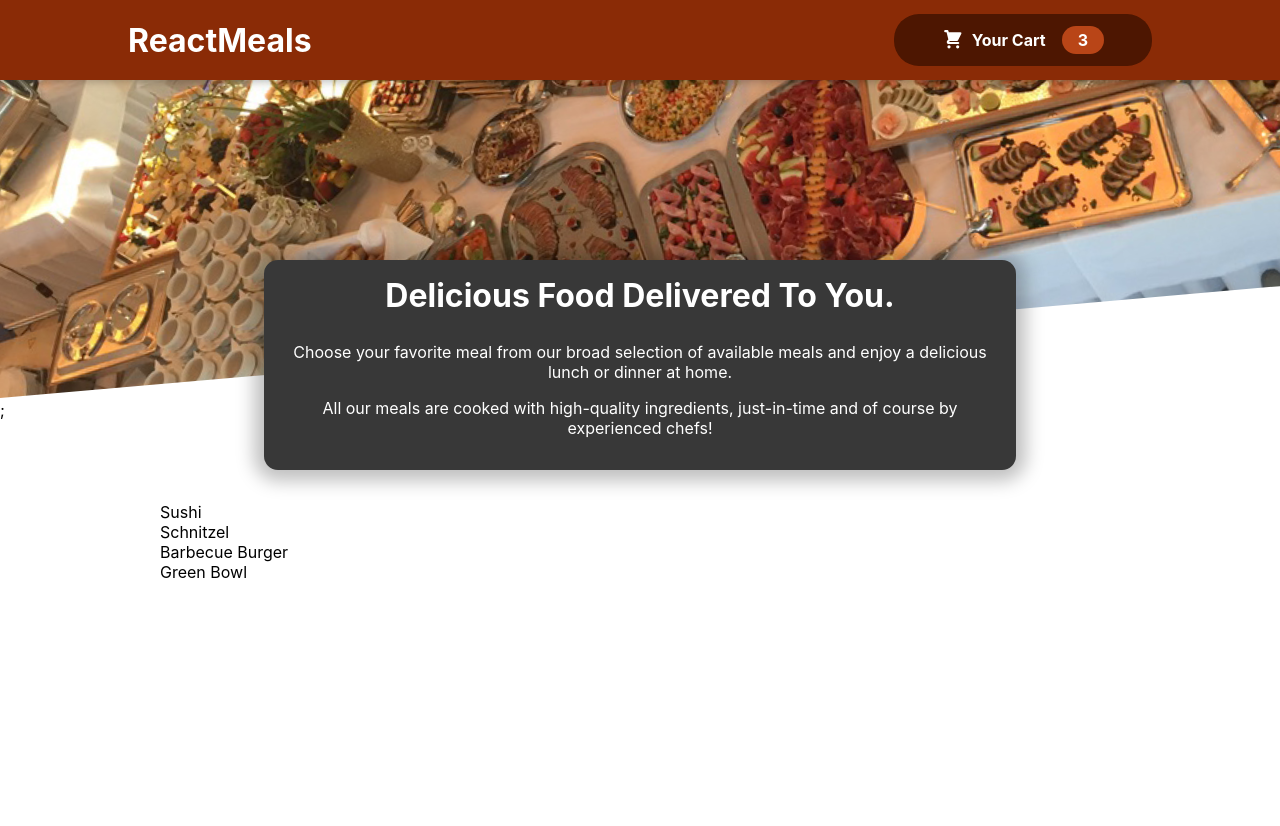
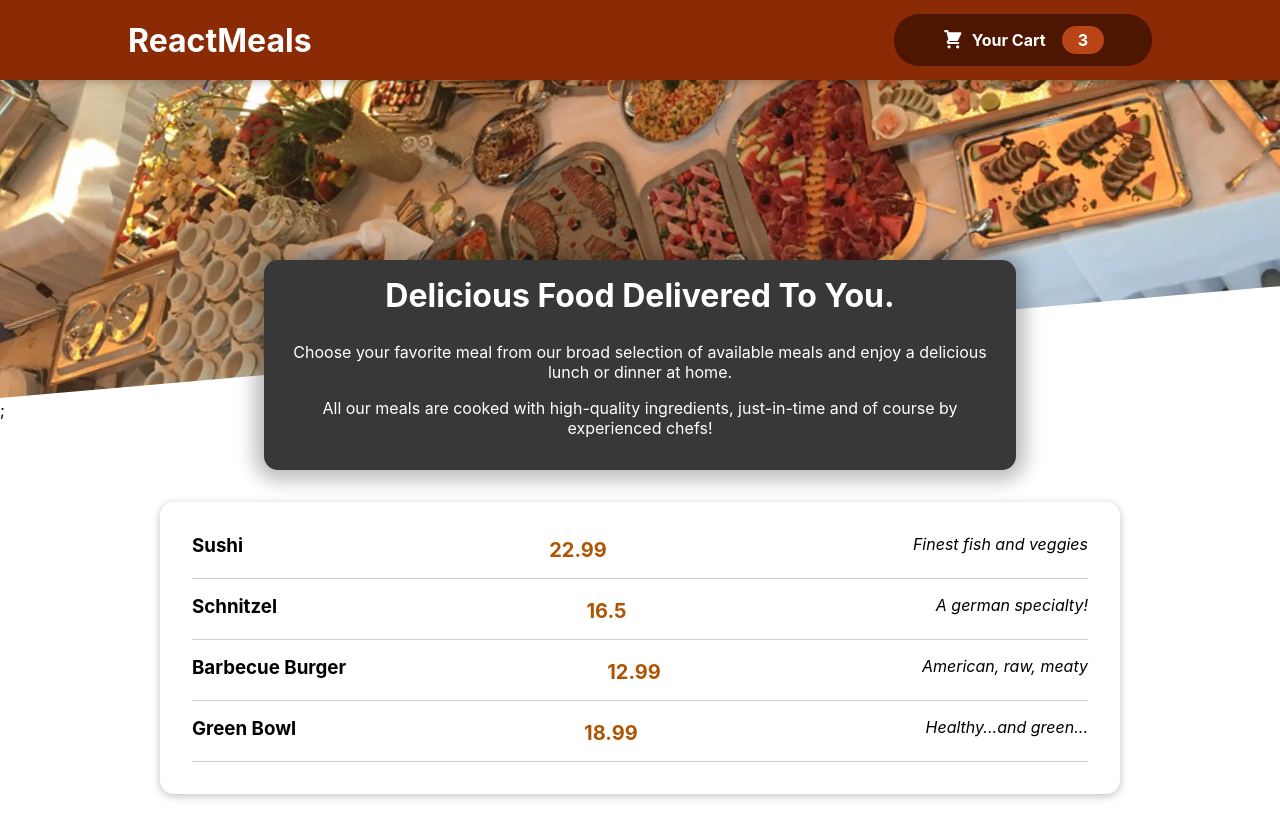
Before and after one commit to DrdroidAkshay/reactmeals-a-foodorderingapp, a React (Create React App) app: page / in a window 1280 px wide. Before the commit the page ends 800 px from the top, so only its background shows below. Built offline with nearby package versions, Linux system fonts and the light colour scheme.

Commit message:
"Available meals completed"

```diff
--- a/src/Components/Meals/AvailableMeals.js
+++ b/src/Components/Meals/AvailableMeals.js
@@ -1,4 +1,6 @@
+import Card from "../UI/Card";
 import Styles from "./AvailableMeals.module.css";
+import MealItem from "./MealItem";
 
 const DUMMY_MEALS = [
   {
@@ -28,10 +30,19 @@
 ];
 
 const AvailableMeals = () => {
-  const mealslist = DUMMY_MEALS.map((meal) => <section>{meal.name}</section>);
+  const mealslist = DUMMY_MEALS.map((meal) => (
+    <MealItem
+      key={meal.id}
+      mealname={meal.name}
+      mealprice={meal.price}
+      mealdescription={meal.description}
+    />
+  ));
   return (
     <section className={Styles.meals}>
-      <ul>{mealslist}</ul>
+      <Card>
+        <ul>{mealslist}</ul>
+      </Card>
     </section>
   );
 };
--- /dev/null
+++ b/src/Components/Meals/MealItem.js
@@ -0,0 +1,12 @@
+import React from "react";
+import Styles from "./MealItem.module.css";
+const MealItem = (props) => {
+  return (
+    <div className={Styles.meal}>
+      <h3>{props.mealname}</h3>
+      <div className={Styles.price}>{props.mealprice}</div>
+      <div className={Styles.description}>{props.mealdescription}</div>
+    </div>
+  );
+};
+export default MealItem;
--- /dev/null
+++ b/src/Components/Meals/MealItem.module.css
@@ -0,0 +1,22 @@
+.meal {
+  display: flex;
+  justify-content: space-between;
+  margin: 1rem;
+  padding-bottom: 1rem;
+  border-bottom: 1px solid #ccc;
+}
+
+.meal h3 {
+  margin: 0 0 0.25rem 0;
+}
+
+.description {
+  font-style: italic;
+}
+
+.price {
+  margin-top: 0.25rem;
+  font-weight: bold;
+  color: #ad5502;
+  font-size: 1.25rem;
+}
--- a/src/Components/Meals/Meals.js
+++ b/src/Components/Meals/Meals.js
@@ -1,11 +1,13 @@
 import MealsSummary from "./MealsSummary";
 import AvailableMeals from "./AvailableMeals";
 import React from "react";
+import Card from "../UI/Card";
 
 const Meals = () => {
   return (
     <React.Fragment>
       <MealsSummary />
+
       <AvailableMeals />
     </React.Fragment>
   );
--- /dev/null
+++ b/src/Components/UI/Card.js
@@ -0,0 +1,5 @@
+import Styles from "./Card.module.css";
+const Card = (props) => {
+  return <div className={Styles.card}>{props.children}</div>;
+};
+export default Card;
--- /dev/null
+++ b/src/Components/UI/Card.module.css
@@ -0,0 +1,6 @@
+.card {
+  padding: 1rem;
+  box-shadow: 0 2px 8px rgba(0, 0, 0, 0.25);
+  border-radius: 14px;
+  background-color: white;
+}
```
